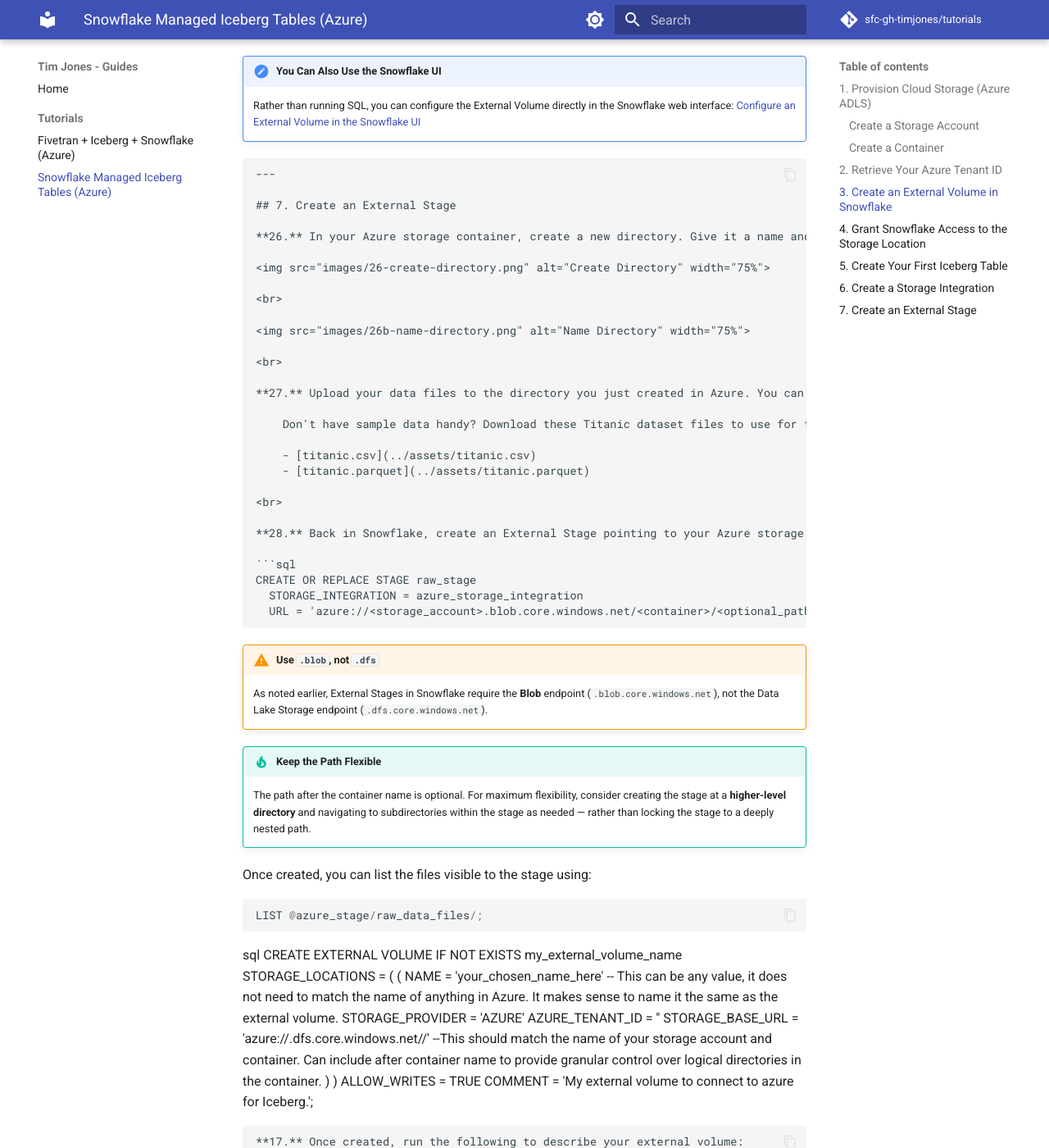
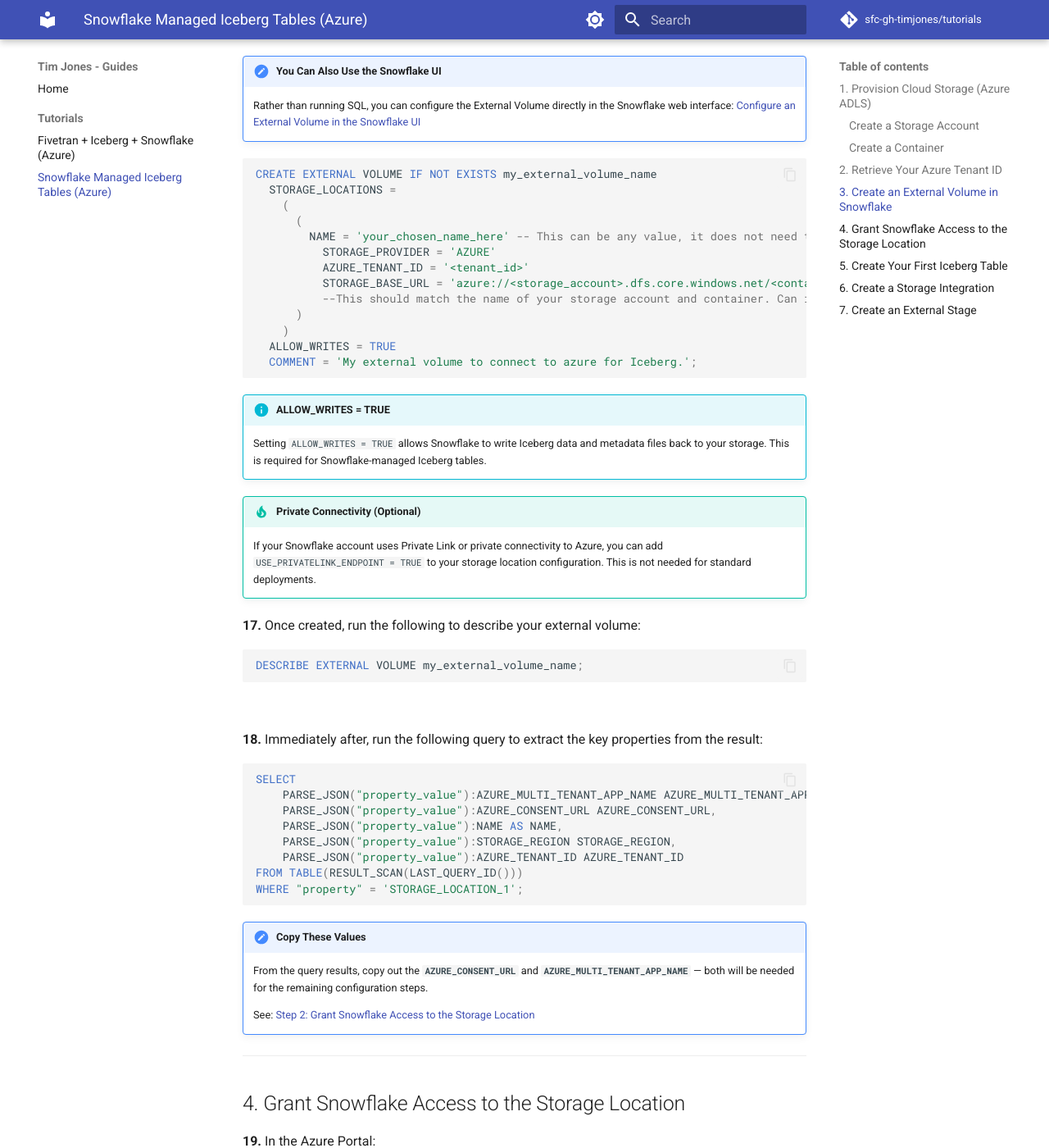
Before and after one commit to sfc-gh-timjones/tutorials, an MkDocs documentation site: the page built from docs/snowflake-managed-iceberg-azure/index.md, in a window 1280 px wide and 1400 px high, scrolled down 9527 px. Shown: the whole window at 82% size. Built offline with MkDocs 1.6.1 and Material for MkDocs 9.7.7, drawn with Linux system fonts in a browser that asks for light colours; comment, search, counter and statistics services are not loaded; some of the changed text lies outside the part shown.

Commit message:
Fix broken code block structure in steps 16-17 of managed Iceberg tutorial
Corrected malformed markdown where an orphaned code fence was swallowing
Section 7 content and the CREATE EXTERNAL VOLUME SQL block, causing steps
16-17 to render as raw text. Also completed Section 7 with all steps 26-28.

.... Generated with [Cortex Code](https://docs.snowflake.com/en/user-guide/cortex-code/cortex-code)

Co-Authored-By: Cortex Code <noreply@snowflake.com>

````diff
--- a/docs/snowflake-managed-iceberg-azure/index.md
+++ b/docs/snowflake-managed-iceberg-azure/index.md
@@ -166,52 +166,7 @@
 !!! note "**You Can Also Use the Snowflake UI**"
     Rather than running SQL, you can configure the External Volume directly in the Snowflake web interface: [Configure an External Volume in the Snowflake UI](https://docs.snowflake.com/en/user-guide/tables-iceberg-configure-external-volume-azure?utm_source=chatgpt.com#configure-an-external-volume-in-sf-web-interface)
 
-```
-
----
-
-## 7. Create an External Stage
-
-**26.** In your Azure storage container, create a new directory. Give it a name and click **Save**.
-
-<img src="images/26-create-directory.png" alt="Create Directory" width="75%">
-
-<br>
-
-<img src="images/26b-name-directory.png" alt="Name Directory" width="75%">
-
-<br>
-
-**27.** Upload your data files to the directory you just created in Azure. You can do this directly from the Azure Portal by navigating into the directory and using the **Upload** button.
-
-    Don't have sample data handy? Download these Titanic dataset files to use for testing:
-
-    - [titanic.csv](../assets/titanic.csv)
-    - [titanic.parquet](../assets/titanic.parquet)
-
-<br>
-
-**28.** Back in Snowflake, create an External Stage pointing to your Azure storage location:
-
 ```sql
-CREATE OR REPLACE STAGE raw_stage
-  STORAGE_INTEGRATION = azure_storage_integration
-  URL = 'azure://<storage_account>.blob.core.windows.net/<container>/<optional_path>/';
-```
-
-!!! warning "Use `.blob`, not `.dfs`"
-    As noted earlier, External Stages in Snowflake require the **Blob** endpoint (`.blob.core.windows.net`), not the Data Lake Storage endpoint (`.dfs.core.windows.net`).
-
-!!! tip "Keep the Path Flexible"
-    The path after the container name is optional. For maximum flexibility, consider creating the stage at a **higher-level directory** and navigating to subdirectories within the stage as needed — rather than locking the stage to a deeply nested path.
-
-Once created, you can list the files visible to the stage using:
-
-```sql
-LIST @azure_stage/raw_data_files/;
-```
-
-<!-- Remaining steps will be added -->sql
 CREATE EXTERNAL VOLUME IF NOT EXISTS my_external_volume_name
   STORAGE_LOCATIONS =
     (
@@ -226,6 +181,12 @@
   ALLOW_WRITES = TRUE
   COMMENT = 'My external volume to connect to azure for Iceberg.';
 ```
+
+!!! info "ALLOW_WRITES = TRUE"
+    Setting `ALLOW_WRITES = TRUE` allows Snowflake to write Iceberg data and metadata files back to your storage. This is required for Snowflake-managed Iceberg tables.
+
+!!! tip "Private Connectivity (Optional)"
+    If your Snowflake account uses Private Link or private connectivity to Azure, you can add `USE_PRIVATELINK_ENDPOINT = TRUE` to your storage location configuration. This is not needed for standard deployments.
 
 **17.** Once created, run the following to describe your external volume:
 
@@ -389,4 +350,37 @@
 
 <img src="images/26-create-directory.png" alt="Create Directory" width="75%">
 
-<!-- Remaining steps will be added -->
+<br>
+
+<img src="images/26b-name-directory.png" alt="Name Directory" width="75%">
+
+<br>
+
+**27.** Upload your data files to the directory you just created in Azure. You can do this directly from the Azure Portal by navigating into the directory and using the **Upload** button.
+
+    Don't have sample data handy? Download these Titanic dataset files to use for testing:
+
+    - [titanic.csv](../assets/titanic.csv)
+    - [titanic.parquet](../assets/titanic.parquet)
+
+<br>
+
+**28.** Back in Snowflake, create an External Stage pointing to your Azure storage location:
+
+```sql
+CREATE OR REPLACE STAGE raw_stage
+  STORAGE_INTEGRATION = azure_storage_integration
+  URL = 'azure://<storage_account>.blob.core.windows.net/<container>/<optional_path>/';
+```
+
+!!! warning "Use `.blob`, not `.dfs`"
+    As noted earlier, External Stages in Snowflake require the **Blob** endpoint (`.blob.core.windows.net`), not the Data Lake Storage endpoint (`.dfs.core.windows.net`).
+
+!!! tip "Keep the Path Flexible"
+    The path after the container name is optional. For maximum flexibility, consider creating the stage at a **higher-level directory** and navigating to subdirectories within the stage as needed — rather than locking the stage to a deeply nested path.
+
+Once created, you can list the files visible to the stage using:
+
+```sql
+LIST @azure_stage/raw_data_files/;
+```
````
